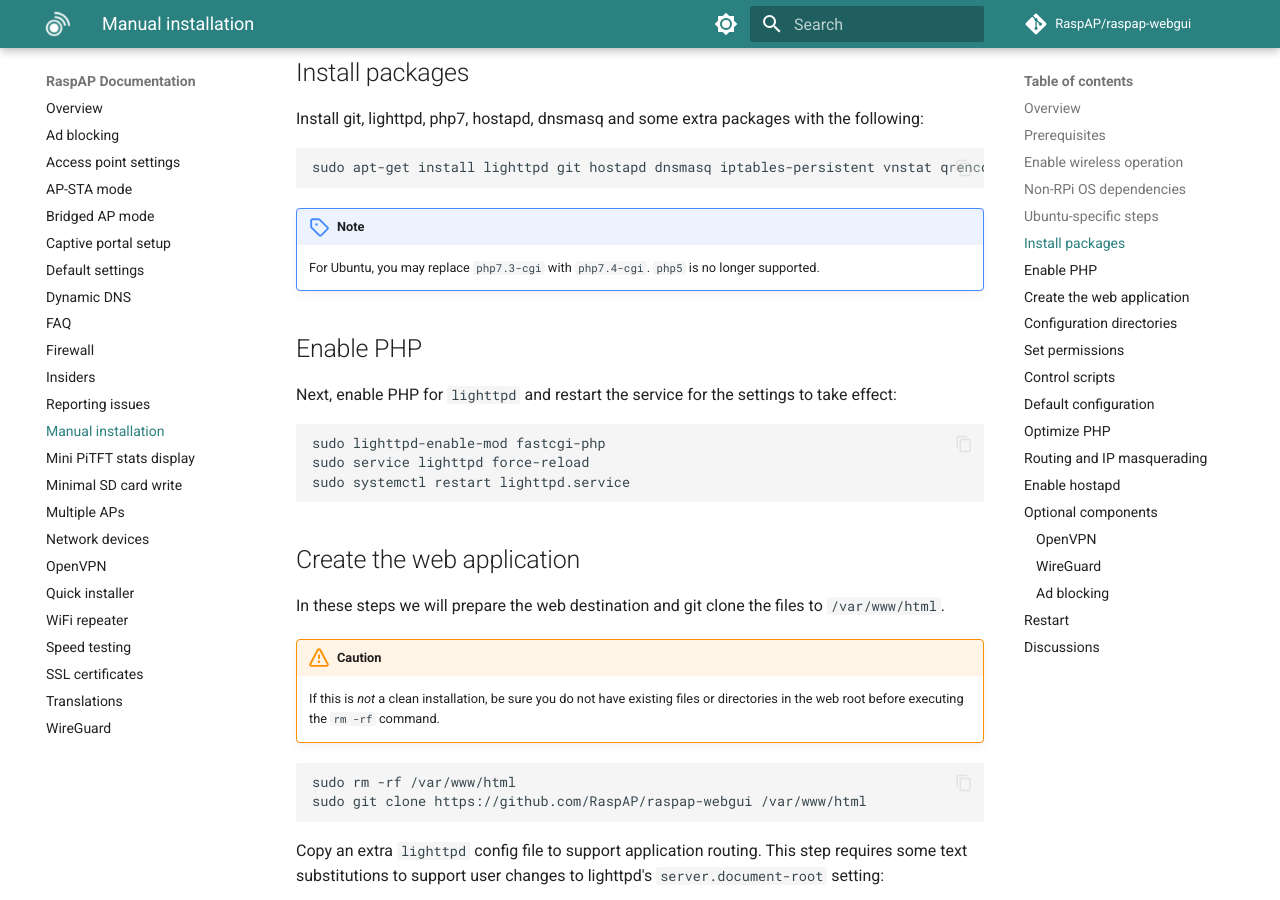
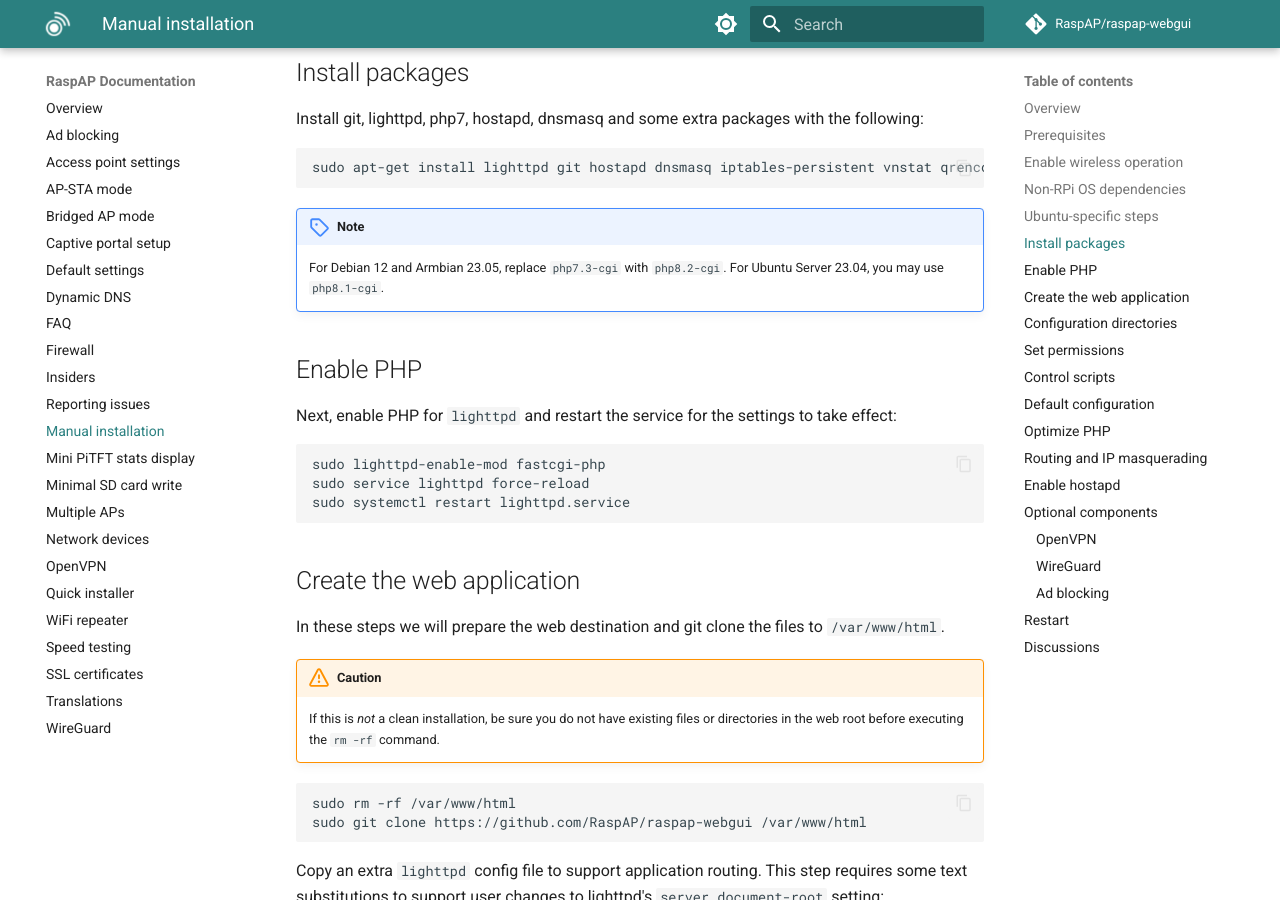
Before and after one commit to RaspAP/raspap-docs, an MkDocs documentation site: the page built from docs/manual.md, in a window 1280 px wide and 900 px high, scrolled down 2117 px. Built offline with MkDocs 1.6.1 and Material for MkDocs 9.7.7, drawn with Linux system fonts in a browser that asks for light colours; comment, search, counter and statistics services are not loaded.

Commit message:
Update php-cgi package note

````diff
--- a/docs/manual.md
+++ b/docs/manual.md
@@ -71,7 +71,7 @@
 sudo apt-get install lighttpd git hostapd dnsmasq iptables-persistent vnstat qrencode php7.3-cgi
 ```
 !!! note "Note"
-    For Ubuntu, you may replace `php7.3-cgi` with `php7.4-cgi`. `php5` is no longer supported.
+    For Debian 12 and Armbian 23.05, replace `php7.3-cgi` with `php8.2-cgi`. For Ubuntu Server 23.04, you may use `php8.1-cgi`.
 
 ## Enable PHP
 Next, enable PHP for `lighttpd` and restart the service for the settings to take effect:
````
